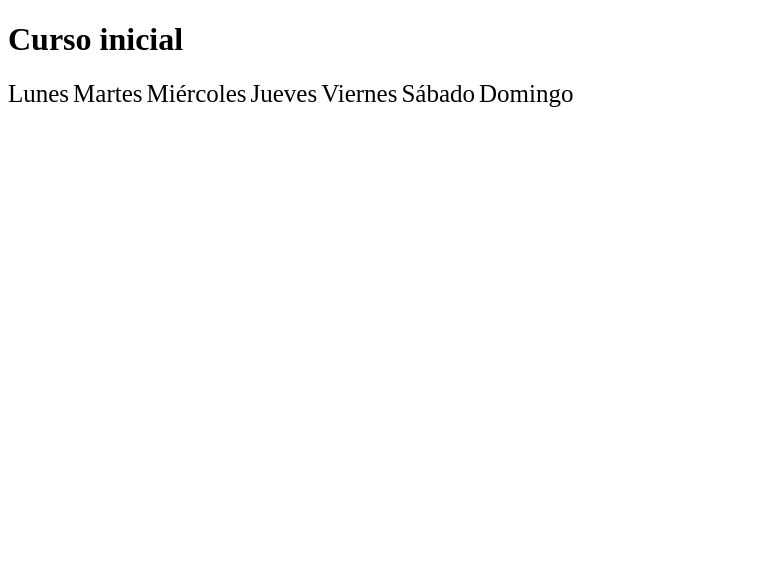
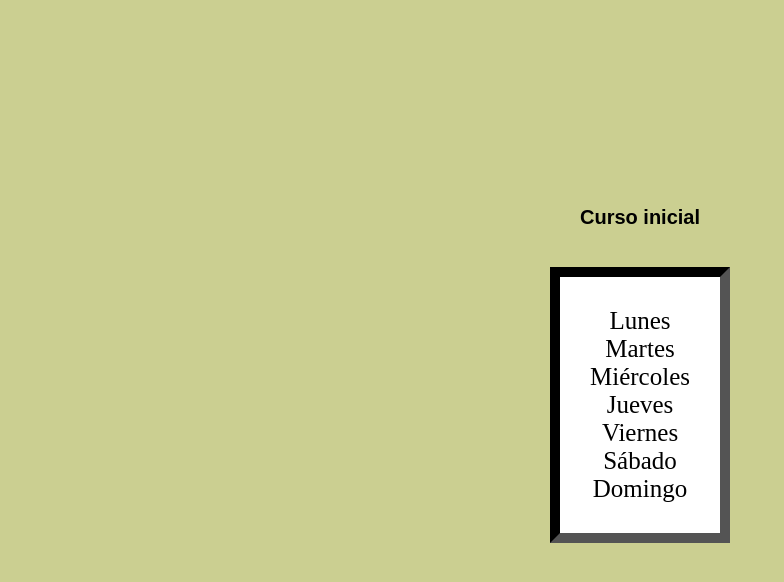
Before and after one commit to CeciliaLaValle/Ejemplo-hover-animaciones, a plain HTML site: page index.html in a window 1280 px wide. Shown: the whole page, without its empty margins (0-784 px from the left). Drawn offline with Linux system fonts and the light colour scheme.

Commit message:
gpt con animaciones y sonidos

```diff
--- a/estilo.css
+++ b/estilo.css
@@ -1,3 +1,38 @@
+html {
+    font-size: 10px;
+}
+
+h1 {
+    color: black;
+    font-family: Arial, Helvetica, sans-serif;
+    place-content: center;
+    align-items: center;
+}
+
+body {
+    display: flex;
+    place-content: center;
+    background-color: rgb(203, 207, 145);
+    height: 50vh;
+    align-items: center;
+    justify-content: space-evenly;
+    flex-direction: column;
+    padding-top: 20vh;
+}
+
+#contenedor-semana {
+    display: grid;
+    justify-items: center;
+    background-color: rgb(255, 255, 255);
+    border: 10px inset black;
+    padding: 30px;
+}
+
+#contenedor-semana:hover {
+    border-style: groove;
+    background-color: rgb(232, 233, 223);
+}
+
 .dias-semana {
     font-size: 25px;
     animation: entrada-texto 0.5s;
--- a/index.html
+++ b/index.html
@@ -3,25 +3,26 @@
 
 <head>
     <meta charset="UTF-8">
-    <meta name="viewport" content="width=
-    , initial-scale=1.0">
-    <title>Document</title>
+    <meta name="viewport" content="width=device-width, initial-scale=1.0">
+    <title>Curso inicial</title>
     <link rel="stylesheet" href="estilo.css">
 </head>
 
 <body>
-    <h1>
-        Curso inicial
-    </h1>
+    <h1>Curso inicial</h1>
+
+    <!-- Contenedor de los días de la semana -->
     <div id="contenedor-semana">
-        <span class="dias-semana">Lunes</span>
-        <span class="dias-semana">Martes</span>
-        <span class="dias-semana">Miércoles</span>
-        <span class="dias-semana">Jueves</span>
-        <span class="dias-semana">Viernes</span>
-        <span class="dias-semana">Sábado</span>
-        <span class="dias-semana">Domingo</span>
+        <span class="dias-semana" data-sonido="lunes.mp3">Lunes</span>
+        <span class="dias-semana" data-sonido="martes.mp3">Martes</span>
+        <span class="dias-semana" data-sonido="audio2.mp3">Miércoles</span>
+        <span class="dias-semana" data-sonido="audio2.mp3">Jueves</span>
+        <span class="dias-semana" data-sonido="audio1.mp3">Viernes</span>
+        <span class="dias-semana" data-sonido="audio2.mp3">Sábado</span>
+        <span class="dias-semana" data-sonido="audio1.mp3">Domingo</span>
     </div>
+
+    <script src="script.js"></script>
 </body>
 
 </html>
--- /dev/null
+++ b/script.js
@@ -0,0 +1,27 @@
+// Seleccionamos todos los elementos con la clase 'dias-semana'
+const dias = document.querySelectorAll('.dias-semana');
+
+let sonidoActual; // Variable global para almacenar el objeto de audio
+
+// Recorremos cada día
+dias.forEach(dia => {
+    // Añadimos un evento 'mouseover' para que suene el audio al pasar el mouse
+    dia.addEventListener('mouseover', function() {
+        // Si hay un sonido reproduciéndose, deténlo
+        if (sonidoActual) {
+            sonidoActual.pause(); // Detener el sonido
+            sonidoActual.currentTime = 0; // Reiniciar el tiempo de reproducción
+        }
+        // Crear un nuevo objeto de audio y reproducirlo
+        sonidoActual = new Audio(this.getAttribute('data-sonido')); // Obtener el sonido de data-sonido
+        sonidoActual.play(); // Reproducir el sonido
+    });
+
+    // Añadimos un evento 'mouseout' para detener el sonido cuando el mouse sale
+    dia.addEventListener('mouseout', function() {
+        if (sonidoActual) {
+            sonidoActual.pause(); // Detener el sonido
+            sonidoActual.currentTime = 0; // Reiniciar el tiempo de reproducción
+        }
+    });
+});
```
Also changed, not shown: 2 other files.
